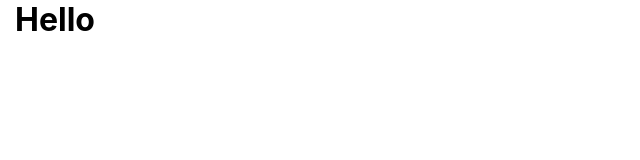
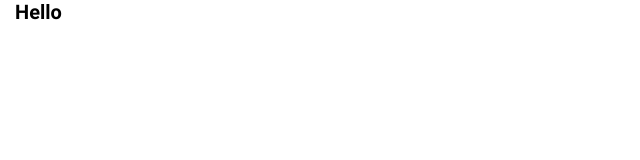
Before and after one commit to borisweb2020/comparing-app, a Vue app: page / in a window 1280 px wide. Shown: the top 160 px of the page, without its empty margins (0-640 px from the left). Built offline with nearby package versions, Linux system fonts and the light colour scheme.

Commit message:
Fix styles for the fonts

```diff
--- a/src/styles/_font.scss
+++ b/src/styles/_font.scss
@@ -25,7 +25,7 @@
 @font-face {
 	font-family: 'Roboto';
 	src: url('../assets/fonts/Roboto-Regular.woff2') format('woff2');
-	font-weight: normal;
+	font-weight: 400;
 	font-style: normal;
 	font-display: swap;
 }
--- a/src/styles/style.scss
+++ b/src/styles/style.scss
@@ -13,8 +13,7 @@ html{
 
 body{
 	-webkit-font-smoothing: antialiased;
-	font-family: -apple-system, BlinkMacSystemFont, "Segoe UI", Roboto, "Helvetica Neue", Arial, "Noto Sans", sans-serif, "Apple Color Emoji", "Segoe UI Emoji", "Segoe UI Symbol", "Noto Color Emoji";
-	font-size: 1.6rem; // 16px
+	font-family: Roboto, sans-serif;
 	margin: 0;
 
 	min-width: 320px;
```
